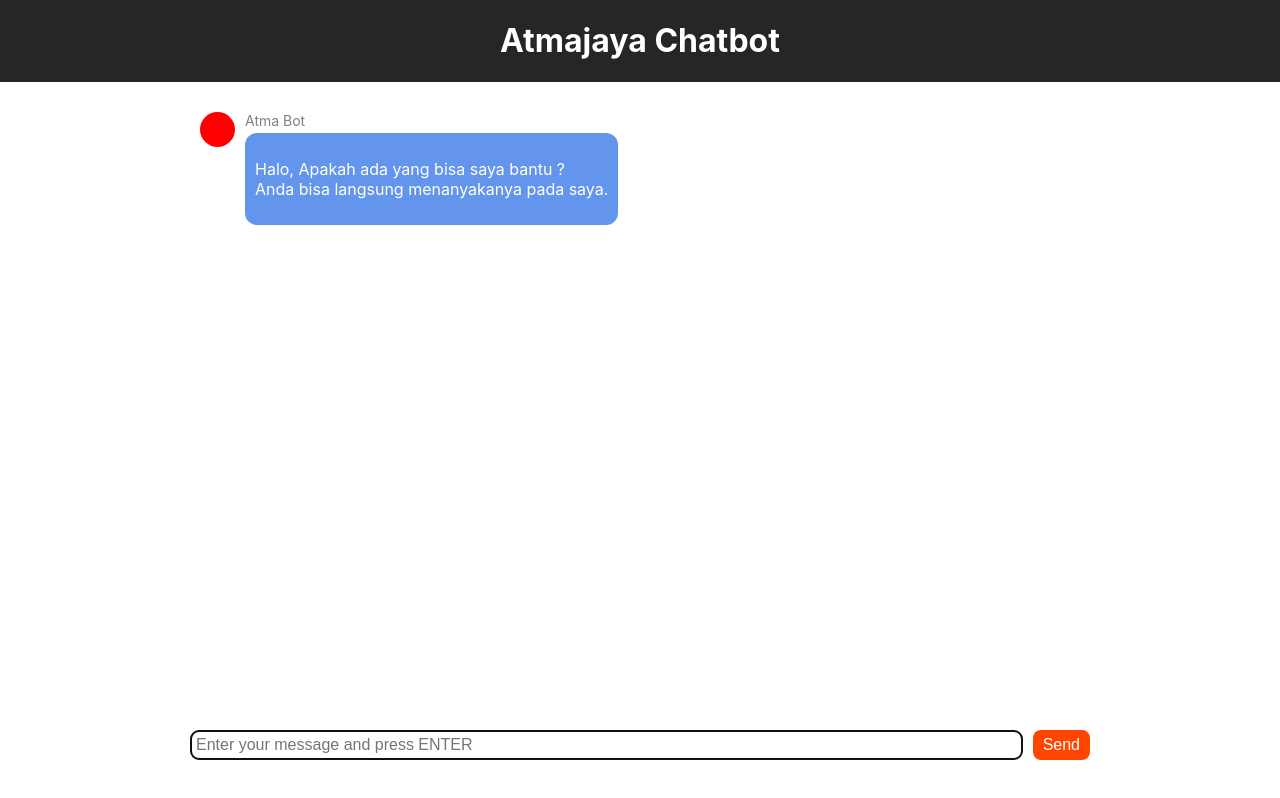
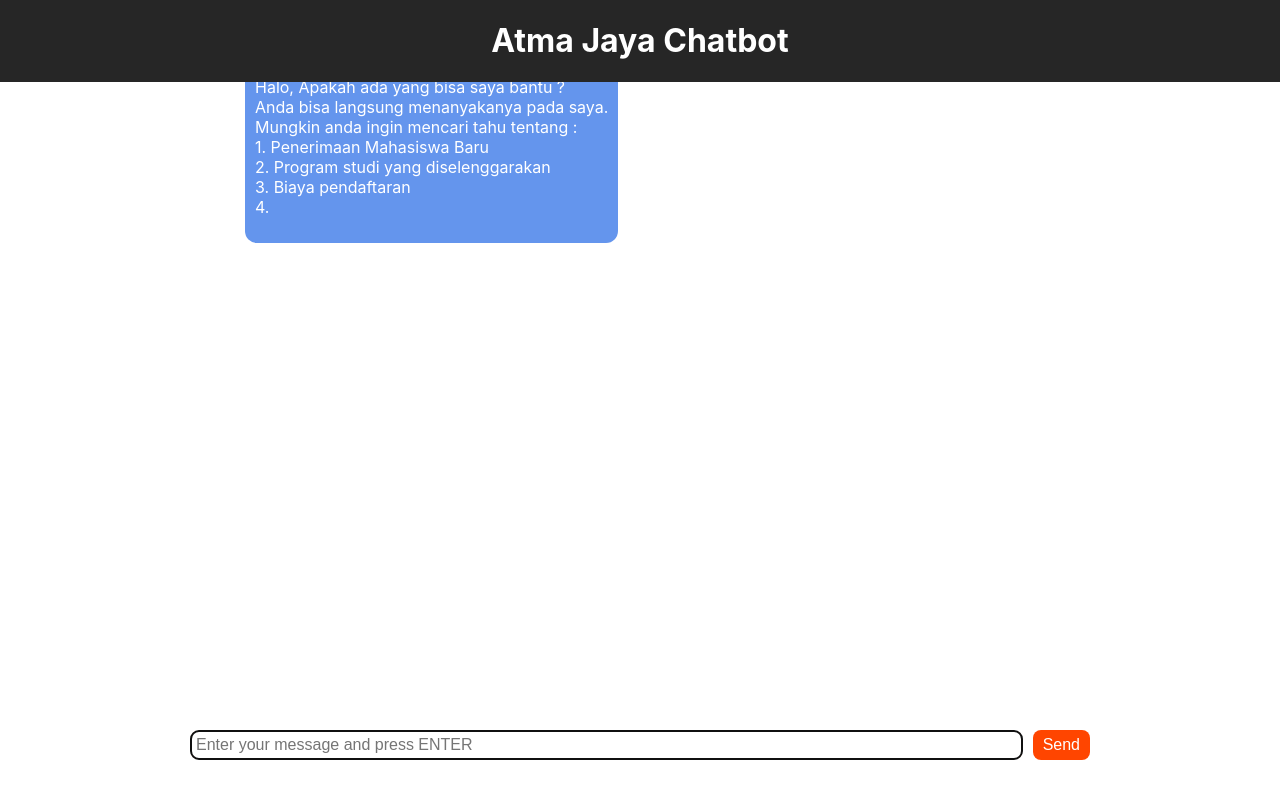
Before and after one commit to andika9199/Web-RetrievalChatbot, a React (Create React App) app: page / in a window 1280 px wide. Built offline with nearby package versions, Linux system fonts and the light colour scheme.

Commit message:
Fixing scroll

```diff
--- a/server.js
+++ b/server.js
@@ -2,7 +2,7 @@
 const express = require('express');
 const favicon = require('express-favicon');
 const path = require('path');
-const port = process.env.PORT || 3000;
+const port = process.env.PORT || 8000;
 const app = express();
 app.use(favicon(__dirname + '/build/favicon.ico'));
 // the __dirname is the current directory from where the script is running
--- a/src/App.css
+++ b/src/App.css
@@ -11,6 +11,7 @@
   width: 100%;
   text-align: center;
   color: white;
+  position: fixed;
 }
 
 .Messages-list {
--- a/src/App.js
+++ b/src/App.js
@@ -27,18 +27,26 @@
           color: "blue",
           username: "bluemoon"
         },
-        answer: 'Halo, Apakah ada yang bisa saya bantu ? \n Anda bisa langsung menanyakanya pada saya.',
+        answer: 'Halo, Apakah ada yang bisa saya bantu ? \n Anda bisa langsung menanyakanya pada saya. \n Mungkin anda ingin mencari tahu tentang : \n 1. Penerimaan Mahasiswa Baru \n 2. Program studi yang diselenggarakan \n 3. Biaya pendaftaran \n 4. ',
       }
     ],
     member: {
       username: randomName(),
       color: randomColor()
+    },
+  }
+
+  componentDidUpdate() {
+    // const { element } = this.state
+    const element = document.getElementById("List");
+    console.log(element)
+    if (element) {
+      element.scrollIntoView();
+      console.log("masuk")
     }
   }
 
   async handleAnswer (message) {
-    //event.preventDefault()
-
     const question = {
       pertanyaan: message,
     }
@@ -54,7 +62,7 @@
     return (
       <div className="App">
         <div className="App-header">
-          <h1>Atmajaya Chatbot</h1>
+          <h1>Atma Jaya Chatbot</h1>
         </div>
         <Messages
           messages={this.state.messages}
--- a/src/Messages.js
+++ b/src/Messages.js
@@ -1,26 +1,32 @@
 import {Component} from "react";
-import React from "react";
+import React, { createRef } from "react";
 
 class Messages extends Component {
   state = {
-    answer: this.props.answer ? this.props.answer.data.answer[0].answer : ''
+    answer: this.props.answer ? this.props.answer.data.answer[0].answer : '',
+    index : 0,
+    element: "",
   }
+
   render() {
     const { messages } = this.props;
     return (
-      <ul className="Messages-list">
-        {messages.map(m => this.renderMessage(m))}
-      </ul>
+      <div>
+        <ul className="Messages-list">
+          {messages.map((m,i) => this.renderMessage(m,i))}
+        </ul>
+      </div>
     );
   }
 
-  renderMessage(message) {
+  renderMessage(message, i) {
     const {member, text, answer} = message;
-    const {currentMember} = this.props;
+    const {currentMember, messages} = this.props;
     const messageFromMe = member.id === currentMember.id;
     const test = "aa \n aaa"
     const className = messageFromMe ?
       "Messages-message currentMember" : "Messages-message";
+
     return (
       <div>
         {
@@ -40,7 +46,9 @@
         }
         {
           answer ?
-          <li className={"Messages-message"}>
+          <li className={"Messages-message"}
+          key = {i}
+          id= {messages.length-1 === i ? "List" : "not"}>
               <span
                   className="avatar"
                   style={{backgroundColor: "red"}}
@@ -58,7 +66,6 @@
       </div>
     );
   }
-
 }
 
 export default Messages;
```
